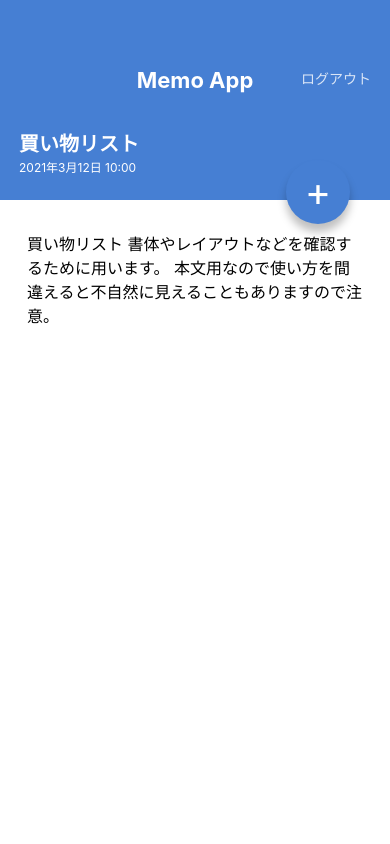
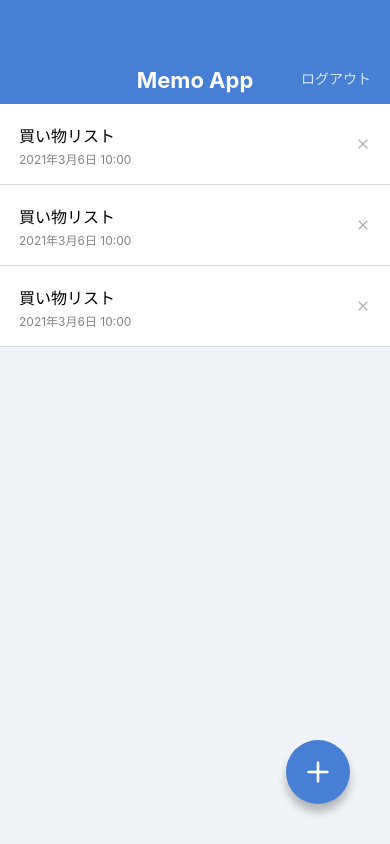
Before and after one commit to ogamw/MemoApp, a React Native app: screen / in a window 390 px wide. Built offline with nearby package versions, Linux system fonts and the light colour scheme.

Commit message:
@expo/victor-iconsのインストール

```diff
--- a/App.jsx
+++ b/App.jsx
@@ -6,6 +6,6 @@
 export default function App() {
   return (
     // eslint-disable-next-line react/jsx-pascal-case
-    <メモ詳細画面 />
+    <メモリスト画面 />
   );
 }
--- a/package.json
+++ b/package.json
@@ -8,6 +8,7 @@
     "eject": "expo eject"
   },
   "dependencies": {
+    "@expo/vector-icons": "^12.0.4",
     "expo": "~40.0.0",
     "expo-status-bar": "~1.0.3",
     "prop-types": "^15.7.2",
--- a/src/components/CircleButton.jsx
+++ b/src/components/CircleButton.jsx
@@ -1,20 +1,21 @@
 import React from 'react';
-import { View, Text, StyleSheet } from 'react-native';
+import { View, StyleSheet } from 'react-native';
 import { shape, string } from 'prop-types';
+import { Feather } from '@expo/vector-icons';
 
 export default function CircleButton(props) {
   // eslint-disable-next-line react/prop-types
-  const { children, style } = props;
+  const { style, name } = props;
   return (
     <View style={[styles.circleButton, style]}>
-      <Text style={styles.circleButtonLabel}>{children}</Text>
+      <Feather name={name} size={32} color="white" />
     </View>
   );
 }
 
 CircleButton.prototypes = {
-  children: string.isRequired,
   style: shape(),
+  name: string.isRequired,
 };
 
 CircleButton.defaultProps = {
--- a/src/components/MemoList.jsx
+++ b/src/components/MemoList.jsx
@@ -1,11 +1,9 @@
 import React from 'react';
-import { View, Text, StyleSheet} from 'react-native';
+import { View, Text, StyleSheet } from 'react-native';
+import { Feather } from '@expo/vector-icons';
 
-export default function MemoList(){
+export default function MemoList() {
   return (
-
-
-
     <View>
       <View style={styles.memoListItem}>
         <View>
@@ -13,7 +11,7 @@
           <Text style={styles.memoListItemDate}>2021年3月6日 10:00</Text>
         </View>
         <View>
-          <Text>X</Text>
+          <Feather name="x" size={16} color="#B0B0B0" />
         </View>
       </View>
 
@@ -23,7 +21,7 @@
           <Text style={styles.memoListItemDate}>2021年3月6日 10:00</Text>
         </View>
         <View>
-          <Text>X</Text>
+          <Feather name="x" size={16} color="#B0B0B0" />
         </View>
       </View>
 
@@ -33,7 +31,7 @@
           <Text style={styles.memoListItemDate}>2021年3月6日 10:00</Text>
         </View>
         <View>
-          <Text>X</Text>
+          <Feather name="x" size={16} color="#B0B0B0" />
         </View>
       </View>
     </View>
@@ -56,17 +54,14 @@
     borderBottomWidth: 1,
     borderColor: 'rgba(0, 0, 0, 0.15)',
   },
-
   memoListTitle: {
     fontSize: 16,
     lineHeight: 32,
   },
-
   memoListItemDate: {
     fontSize: 12,
     lineHeight: 16,
     color: '#848484',
   },
   // *memolists* //
-
 });
--- a/src/screens/メモリスト画面.jsx
+++ b/src/screens/メモリスト画面.jsx
@@ -10,7 +10,7 @@
     <View style={styles.container}>
       <AppBar />
       <MemoList />
-      <CircleButton>+</CircleButton>
+      <CircleButton name="plus" />
     </View>
   );
 }
--- a/src/screens/メモ詳細画面.jsx
+++ b/src/screens/メモ詳細画面.jsx
@@ -1,5 +1,7 @@
 import React from 'react';
-import { View, ScrollView, Text, StyleSheet } from 'react-native';
+import {
+  View, ScrollView, Text, StyleSheet,
+} from 'react-native';
 
 import AppBar from '../components/AppBar';
 import CircleButton from '../components/CircleButton';
@@ -19,7 +21,7 @@
           本文用なので使い方を間違えると不自然に見えることもありますので注意。
         </Text>
       </ScrollView>
-      <CircleButton style={{ top: 160, bottom: 'auto' }}>+</CircleButton>
+      <CircleButton style={{ top: 160, bottom: 'auto' }} name="edit-2" />
     </View>
   );
 }
```
Also changed, not shown: 2 other files (tests, documents, lock files or other folders). Lines whose indentation alone changed are shown as unchanged.
